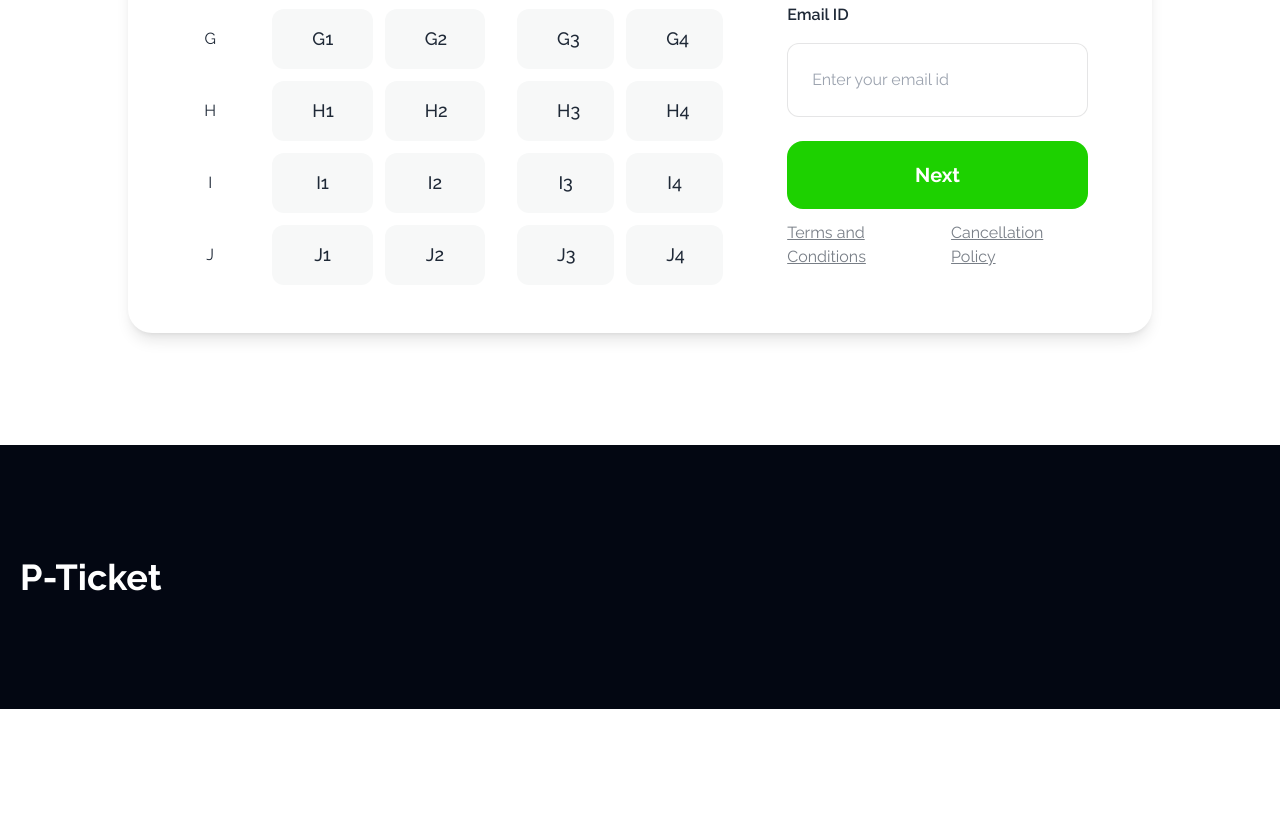
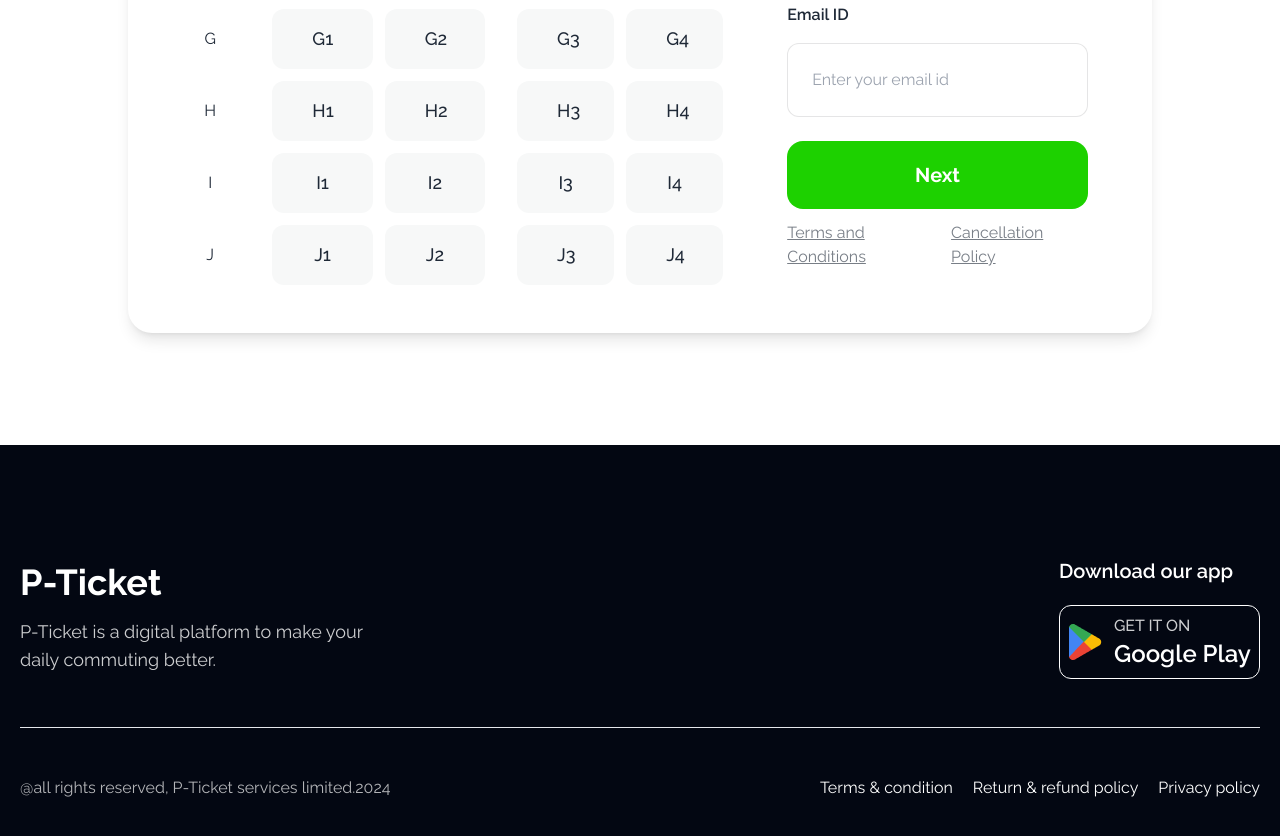
Before and after one commit to fayshal-bin-amir-002/assignment-5-smart-ticketing, a plain HTML site: page index.html in a window 1280 px wide. Shown: the part 2984-3820 px from the top of the page. Before the commit the page ends 3693 px from the top, so only its background shows below. Drawn offline with nearby package versions, Linux system fonts and the light colour scheme.

Commit message:
finished footer section

```diff
--- a/index.html
+++ b/index.html
@@ -356,9 +356,33 @@
     <!-- footer section -->
     <footer class="bg-[#030712] py-10 lg:py-28">
         <div class="container mx-auto px-5 lg:px-px-28 text-white">
-            <div class="flex items-center justify-between gap-2">
+            <!-- upper footer -->
+            <div class="flex flex-col lg:flex-row items-center justify-between gap-4 text-center lg:text-left">
                 <div>
-                    <h3 class="text-2xl lg:text-4xl font-bold">P-Ticket</h3>
+                    <h3 class="text-2xl lg:text-4xl font-bold mb-4">P-Ticket</h3>
+                    <p class="text-lg opacity-80">P-Ticket is a digital platform to make your <br>daily commuting better.</p>
+                </div>
+                <div>
+                    <p class="text-xl font-semibold mb-5">Download our app</p>
+                    <div class="flex items-center gap-3 p-2 border-white border rounded-xl">
+                        <div>
+                            <img src="images/playstore.png">
+                        </div>
+                        <div class="">
+                            <p class="opacity-80 font-medium">GET IT ON</p>
+                            <h3 class="text-2xl font-semibold">Google Play</h3>
+                        </div>
+                    </div>
+                </div>
+            </div>
+            <hr class="my-5 lg:my-12">
+            <!-- lower footer -->
+            <div class="flex flex-col-reverse lg:flex-row gap-4 items-center justify-between text-center">
+                <p class="opacity-70">@all rights reserved, P-Ticket services limited.2024</p>
+                <div class="flex flex-wrap gap-5 text-center">
+                    <a href="#">Terms & condition</a>
+                    <a href="#">Return & refund policy</a>
+                    <a href="#">Privacy policy</a>
                 </div>
             </div>
         </div>
```
